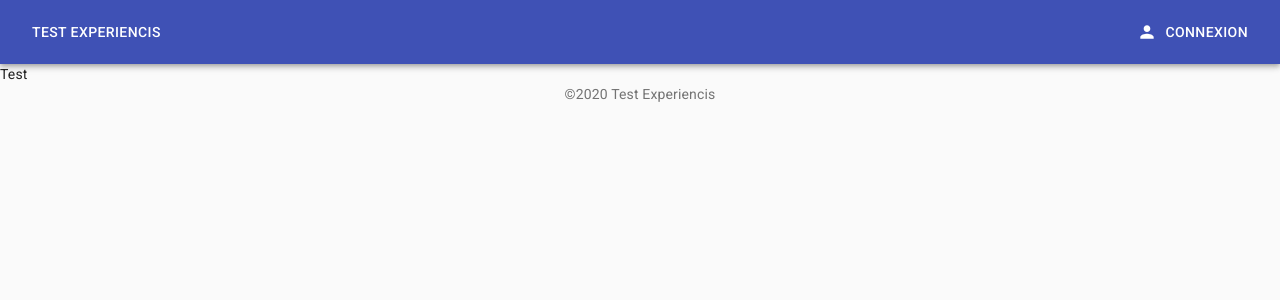
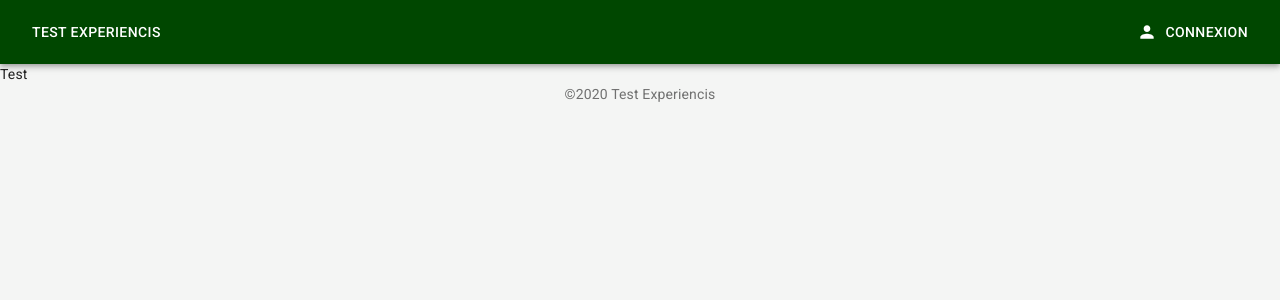
Before and after one commit to fhuszti/test-experiencis, a Next.js app: page / in a window 1280 px wide. Shown: the top 300 px of the page. Built offline with nearby package versions, Linux system fonts and the light colour scheme.

Commit message:
Ajout d'un thème custom pour les couleurs

```diff
--- a/pages/_app.js
+++ b/pages/_app.js
@@ -1,6 +1,8 @@
 import React, { useEffect } from "react";
 import CssBaseline from '@material-ui/core/CssBaseline';
+import { ThemeProvider } from '@material-ui/core/styles';
 import Layout from "../components/layout/Layout";
+import theme from "../styles/global/theme";
 
 function MyApp({ Component, pageProps }) {
 	useEffect(() => {
@@ -12,10 +14,12 @@ function MyApp({ Component, pageProps }) {
 
 	return (
 		<React.Fragment>
-			<CssBaseline />
-			<Layout>
-				<Component {...pageProps} />
-			</Layout>
+			<ThemeProvider theme={theme}>
+				<CssBaseline />
+				<Layout>
+					<Component {...pageProps} />
+				</Layout>
+			</ThemeProvider>
 		</React.Fragment>
 	);
 }
--- /dev/null
+++ b/styles/global/theme.js
@@ -0,0 +1,18 @@
+import { createMuiTheme } from '@material-ui/core/styles';
+import { red } from '@material-ui/core/colors';
+
+const theme = createMuiTheme({
+	palette: {
+		primary: {
+			main: 'hsl(120, 100%, 14%)',
+		},
+		secondary: {
+			main: 'hsl(120, 3%, 45%)',
+		},
+		background: {
+			default: 'hsl(120, 3%, 96%)',
+		},
+	},
+});
+
+export default theme;
```
